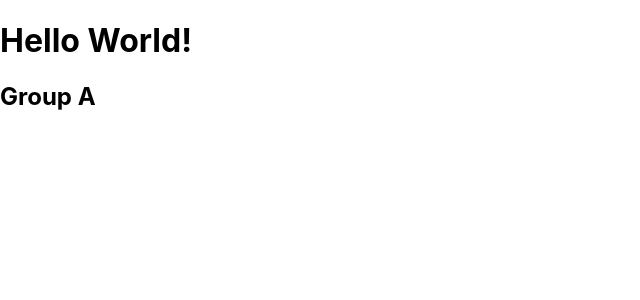
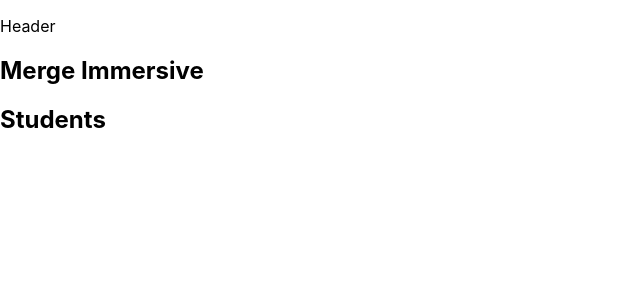
Before and after one commit to jacklmbrt07/merge-immersive, a React (Create React App) app: page / in a window 1280 px wide. Shown: the top 300 px of the page, without its empty margins (0-640 px from the left). Built offline with nearby package versions, Linux system fonts and the light colour scheme.

Commit message:
structured header,footer,homepage

```diff
--- /dev/null
+++ b/src/components/Footer/Footer.css
@@ -0,0 +1,6 @@
+.footer {
+  display: flex;
+  align-items: center;
+  justify-content: center;
+  height: 40px;
+}
--- /dev/null
+++ b/src/components/Footer/Footer.jsx
@@ -0,0 +1,8 @@
+import React from "react";
+import "./Footer.css";
+
+const Footer = () => {
+  return <div className="footer"></div>;
+};
+
+export default Footer;
--- a/src/components/NavBar/NavBar.jsx
+++ b/src/components/NavBar/NavBar.jsx
@@ -3,8 +3,10 @@
 
 const NavBar = () => {
   return (
-    <div className="NavBar">
+    <div>
       <p>Header</p>
     </div>
   );
 };
+
+export default NavBar;
--- a/src/pages/App/App.js
+++ b/src/pages/App/App.js
@@ -1,12 +1,16 @@
 import React from "react";
 import "./App.css";
+import NavBar from "../../components/NavBar/NavBar";
+import HomePage from "../HomePage/HomePage";
+import Footer from "../../components/Footer/Footer";
 
 class App extends React.Component {
   render() {
     return (
       <div>
-        <h1>Hello World!</h1>
-        <h2>Group A</h2>
+        <NavBar />
+        <HomePage />
+        <Footer />
       </div>
     );
   }
--- /dev/null
+++ b/src/pages/HomePage/HomePage.jsx
@@ -0,0 +1,16 @@
+import React from "react";
+
+const HomePage = () => {
+  return (
+    <div>
+      <section className="hero">
+        <h1>Merge Immersive</h1>
+      </section>
+      <section className="students">
+        <h2>Students</h2>
+      </section>
+    </div>
+  );
+};
+
+export default HomePage;
```
Also changed, not shown: src/pages/HomePage/HomePage.css (added).
